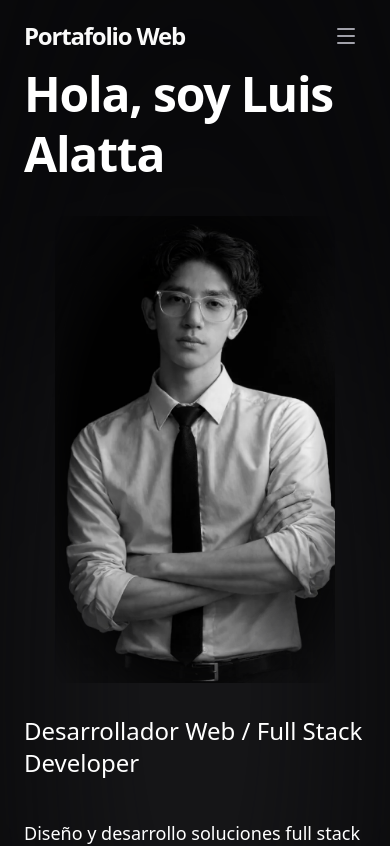
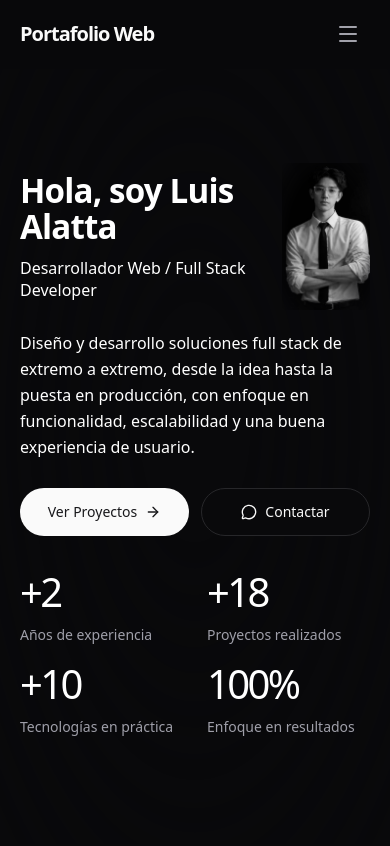
Before and after one commit to LuisAlatta/LuisAlattaPortafolio, a Next.js app: page / in a window 390 px wide. Shown: the top 846 px of the page. Built offline with nearby package versions, Linux system fonts and the light colour scheme.

Commit message:
se optimizo el portafolio para movil

```diff
--- a/src/app/globals.css
+++ b/src/app/globals.css
@@ -193,6 +193,7 @@
   .reveal.is-visible {
     opacity: 1;
     transform: translate3d(0, 0, 0);
+    will-change: auto;
   }
 
   .reveal-pop {
@@ -371,6 +372,10 @@
 }
 
 @media (hover: hover) {
+  .group:hover .dock-icon {
+    transform: translateY(-0.5rem) scale(1.4);
+  }
+
   .about-detail:hover {
     transform: translateX(6px);
   }
@@ -382,6 +387,24 @@
 }
 
 @media (prefers-reduced-motion: reduce) {
+  html {
+    scroll-behavior: auto !important;
+  }
+
+  .animate-marquee,
+  .animate-marquee-reverse {
+    animation: none;
+    width: 100%;
+    flex-wrap: wrap;
+    justify-content: center;
+    margin-left: 0;
+  }
+
+  .tech-duplicate,
+  .tech-edge-fade {
+    display: none;
+  }
+
   .about-detail,
   .about-detail-icon,
   .about-contact-link svg,
@@ -390,4 +413,15 @@
     transition: none;
     transform: none !important;
   }
+
+  .dock-icon {
+    transition: none;
+    transform: none !important;
+  }
 }
+
+@media (max-width: 767px) {
+  html {
+    scroll-padding-top: 5.5rem;
+  }
+}
--- a/src/components/sections/About.tsx
+++ b/src/components/sections/About.tsx
@@ -44,8 +44,8 @@ export function About() {
 
     return (
         <section ref={sectionRef} id="about" className="py-16 md:py-20">
-            <div className="w-full px-6 md:px-12 lg:px-20 xl:px-28">
-                <h2 data-reveal className="reveal text-4xl md:text-5xl font-semibold tracking-tight text-white mb-8 md:mb-10">
+            <div className="w-full px-5 sm:px-6 md:px-12 lg:px-20 xl:px-28">
+                <h2 data-reveal className="reveal text-3xl sm:text-4xl md:text-5xl font-semibold tracking-tight text-white mb-6 sm:mb-8 md:mb-10">
                     {es ? "Sobre mí" : "About me"}
                 </h2>
                 <div className="grid items-start gap-10 lg:grid-cols-[minmax(0,0.9fr)_minmax(0,1.1fr)] lg:gap-12 xl:gap-16">
--- a/src/components/sections/Hero.tsx
+++ b/src/components/sections/Hero.tsx
@@ -24,36 +24,37 @@ const ProfileCard = ({ className }: { className?: string }) => (
 
 export function Hero() {
     return (
-        <section className="min-h-screen pt-16 pb-8 flex items-center justify-center relative overflow-hidden dark:bg-grid-white/[0.03] bg-grid-black/[0.03]">
-            <div className="absolute top-1/2 left-1/2 -translate-x-1/2 -translate-y-1/2 w-[800px] h-[800px] bg-primary/5 dark:bg-primary/10 rounded-full blur-[100px] -z-10" />
+        <section className="min-h-svh lg:min-h-screen pt-24 pb-10 sm:pt-28 lg:pt-16 lg:pb-8 flex items-center justify-center relative overflow-hidden dark:bg-grid-white/[0.03] bg-grid-black/[0.03]">
+            <div className="hidden sm:block absolute top-1/2 left-1/2 -translate-x-1/2 -translate-y-1/2 w-[800px] h-[800px] bg-primary/5 dark:bg-primary/10 rounded-full blur-[100px] -z-10" />
             <div className="absolute inset-0 bg-background [mask-image:radial-gradient(ellipse_at_center,transparent_20%,black)] pointer-events-none" />
 
-            <div className="w-full px-6 md:px-12 lg:px-20 xl:px-28 relative z-10">
-                <div className="grid lg:grid-cols-2 gap-20 items-start">
-                    <div className="flex flex-col gap-6 w-full">
-                        <div>
-                            <h1 className="text-5xl md:text-7xl font-bold tracking-tight text-white leading-tight mb-4 motion-safe:animate-hero-rise">
-                                Hola, soy {profile.name}
-                            </h1>
+            <div className="w-full px-5 sm:px-6 md:px-12 lg:px-20 xl:px-28 relative z-10">
+                <div className="grid lg:grid-cols-2 gap-10 lg:gap-20 items-start">
+                    <div className="flex flex-col gap-5 lg:gap-6 w-full min-w-0">
+                        <div className="grid grid-cols-[minmax(0,1fr)_88px] items-center gap-3 sm:grid-cols-[minmax(0,1fr)_128px] lg:block">
+                            <div>
+                                <h1 className="text-[clamp(2rem,8.5vw,3rem)] md:text-6xl lg:text-7xl font-bold tracking-tight text-white leading-[1.08] lg:leading-tight mb-3 lg:mb-4 motion-safe:animate-hero-rise">
+                                    Hola, soy {profile.name}
+                                </h1>
 
-                            <ProfileCard className="lg:hidden my-8 motion-safe:animate-hero-pop" />
-
-                            <h2 className="text-2xl md:text-3xl text-white font-medium motion-safe:animate-hero-rise" style={{ animationDelay: "0.15s" }}>
-                                {profile.headline}
-                            </h2>
+                                <h2 className="text-base sm:text-xl md:text-2xl lg:text-3xl leading-snug text-white font-medium motion-safe:animate-hero-rise" style={{ animationDelay: "0.15s" }}>
+                                    {profile.headline}
+                                </h2>
+                            </div>
+                            <ProfileCard className="lg:hidden w-full motion-safe:animate-hero-pop" />
                         </div>
 
-                        <p className="text-lg md:text-xl text-white flex-1 leading-relaxed mt-4 motion-safe:animate-hero-rise" style={{ animationDelay: "0.25s" }}>
+                        <p className="text-base sm:text-lg lg:text-xl text-white flex-1 leading-relaxed lg:mt-4 motion-safe:animate-hero-rise" style={{ animationDelay: "0.25s" }}>
                             {profile.subheadline}
                         </p>
 
-                        <div className="flex flex-wrap items-center gap-4 mt-8 motion-safe:animate-hero-rise" style={{ animationDelay: "0.35s" }}>
-                            <Button size="lg" className="rounded-full h-12 px-8" asChild>
+                        <div className="grid grid-cols-2 gap-3 sm:flex sm:flex-wrap sm:gap-4 mt-2 lg:mt-8 motion-safe:animate-hero-rise" style={{ animationDelay: "0.35s" }}>
+                            <Button size="lg" className="rounded-full h-12 px-3 sm:px-8" asChild>
                                 <Link href="#projects">
                                     Ver Proyectos <ArrowRight className="ml-2 h-4 w-4" />
                                 </Link>
                             </Button>
-                            <Button size="lg" variant="outline" className="rounded-full h-12 px-8" asChild>
+                            <Button size="lg" variant="outline" className="rounded-full h-12 px-3 sm:px-8" asChild>
                                 <Link href="#contact">
                                     <MessageCircle className="mr-2 h-4 w-4" /> Contactar
                                 </Link>
--- a/src/components/sections/HeroStats.tsx
+++ b/src/components/sections/HeroStats.tsx
@@ -49,7 +49,7 @@ export function HeroStats() {
     const { language } = useLanguage()
 
     return (
-        <dl ref={statsRef} className="grid grid-cols-2 gap-x-6 gap-y-7 pt-6 sm:grid-cols-4 lg:grid-cols-2 xl:grid-cols-4">
+        <dl ref={statsRef} className="grid grid-cols-2 gap-x-6 gap-y-5 pt-4 lg:pt-6 sm:grid-cols-4 lg:grid-cols-2 xl:grid-cols-4">
             {stats.map((stat, i) => (
                 <div key={stat.label.es} data-reveal className={`reveal reveal-delay-${i + 1} hero-stat min-w-0`}>
                     <dt className="mt-3 text-sm leading-snug text-zinc-400">{stat.label[language]}</dt>
--- a/src/components/sections/Navbar.tsx
+++ b/src/components/sections/Navbar.tsx
@@ -10,6 +10,7 @@ import { profile } from "@/data/profile"
 export function Navbar() {
     const [isOpen, setIsOpen] = React.useState(false)
     const [isScrolled, setIsScrolled] = React.useState(false)
+    const toggleRef = React.useRef<HTMLButtonElement>(null)
     const { language, setLanguage } = useLanguage()
 
     React.useEffect(() => {
@@ -42,14 +43,14 @@ export function Navbar() {
     const currentLinks = navLinks[language]
 
     return (
-        <header className={cn(
-            "fixed top-0 w-full z-50 transition-all duration-300 border-b",
+        <header onKeyDown={event => { if (event.key === "Escape") { setIsOpen(false); toggleRef.current?.focus() } }} className={cn(
+            "fixed inset-x-0 top-0 w-full z-50 transition-all duration-300 border-b",
             isScrolled
                 ? "glass-panel rounded-b-2xl mx-auto w-[98%] top-2 py-2"
-                : "bg-transparent border-transparent py-4"
+                : "bg-background/95 md:bg-transparent border-transparent py-3 md:py-4"
         )}>
-            <div className="w-full px-6 md:px-12 lg:px-20 xl:px-28 flex items-center justify-between">
-                <Link href="/" className="font-bold text-2xl tracking-tighter flex items-center gap-2 group">
+            <div className="w-full px-5 sm:px-6 md:px-12 lg:px-20 xl:px-28 flex items-center justify-between">
+                <Link href="/" className="font-bold text-xl sm:text-2xl tracking-tighter flex items-center gap-2 group">
 
                     <span>Portafolio<span className="text-primary/100"> Web</span></span>
                 </Link>
@@ -85,7 +86,11 @@ export function Navbar() {
 
                 {/* Mobile Toggle */}
                 <button
-                    className="md:hidden p-2 text-muted-foreground"
+                    ref={toggleRef}
+                    aria-label={language === "es" ? (isOpen ? "Cerrar menú" : "Abrir menú") : (isOpen ? "Close menu" : "Open menu")}
+                    aria-expanded={isOpen}
+                    aria-controls="mobile-navigation"
+                    className="md:hidden flex h-11 w-11 items-center justify-center rounded-lg text-muted-foreground focus-visible:outline-2 focus-visible:outline-white"
                     onClick={() => setIsOpen(!isOpen)}
                 >
                     {isOpen ? <X className="w-6 h-6" /> : <Menu className="w-6 h-6" />}
@@ -94,12 +99,12 @@ export function Navbar() {
 
             {/* Mobile Menu */}
             {isOpen && (
-                <div className="md:hidden absolute top-full left-0 w-full glass-panel border-t border-white/10 py-6 px-4 flex flex-col gap-4 animate-in slide-in-from-top-4">
+                <nav id="mobile-navigation" aria-label={language === "es" ? "Navegación principal" : "Main navigation"} className="md:hidden absolute top-full left-0 w-full rounded-b-2xl bg-[#111113] border-t border-white/10 py-5 px-4 flex flex-col gap-3">
                     {currentLinks.map((link) => (
                         <Link
                             key={link.href}
                             href={link.href}
-                            className="text-lg font-medium px-4 py-2 hover:bg-white/5 rounded-xl"
+                            className="text-base font-medium px-4 py-3 hover:bg-white/5 rounded-xl"
                             onClick={() => setIsOpen(false)}
                         >
                             {link.name}
@@ -113,18 +118,18 @@ export function Navbar() {
                                 setLanguage(language === "es" ? "en" : "es")
                                 setIsOpen(false)
                             }}
-                            className="gap-2"
+                            className="gap-2 min-h-11"
                         >
                             <Globe className="w-4 h-4" />
                             {language === "es" ? "English" : "Español"}
                         </Button>
-                        <Button asChild onClick={() => setIsOpen(false)}>
+                        <Button asChild className="min-h-11" onClick={() => setIsOpen(false)}>
                             <a href={profile.social.whatsapp} target="_blank" rel="noreferrer">
                                 {language === "es" ? "Contactar" : "Contact"}
                             </a>
                         </Button>
                     </div>
-                </div>
+                </nav>
             )}
         </header>
     )
```
Also changed, not shown: src/components/sections/Contact.tsx (+7 -7 lines), src/components/sections/Footer.tsx (+7 -7 lines), src/components/sections/Projects.tsx (+25 -13 lines), src/components/sections/Technologies.tsx (+13 -13 lines).
